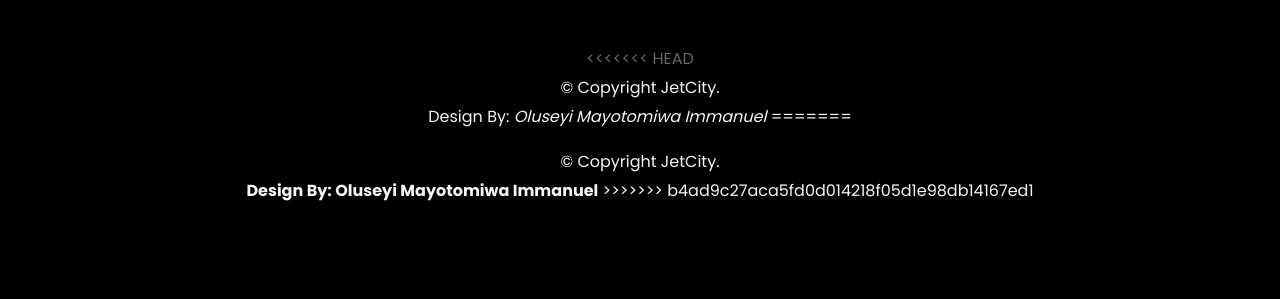
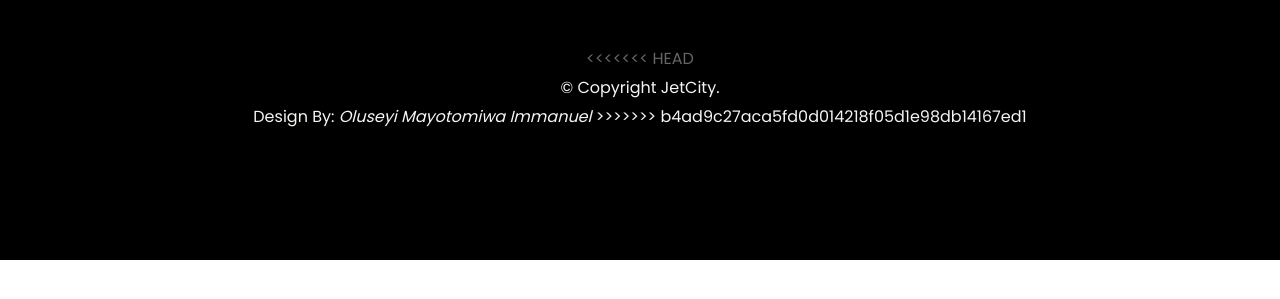
Before and after one commit to Mayotomiwa/JetCity, a website: page index.html in a window 1280 px wide. Shown: the part 5598-5897 px from the top of the page. After the commit the page ends 5858 px from the top, so only its background shows below. Drawn offline with Linux system fonts and the light colour scheme; some packages are replaced by stand-ins of ours; no server answers; files whose address does not match are found by name.

Commit message:
Updated index.html

```diff
--- a/index.html
+++ b/index.html
@@ -682,8 +682,6 @@
 					<div class="credits">
 <<<<<<< HEAD
 						<p>© Copyright JetCity. <br /> Design By: <span class="fs-5"><i>Oluseyi Mayotomiwa Immanuel</i></span>
-=======
-						<p>© Copyright JetCity. <br /> <b>Design By: Oluseyi Mayotomiwa Immanuel</b>
 >>>>>>> b4ad9c27aca5fd0d014218f05d1e98db14167ed1
 						</p>
 					</div>
```
